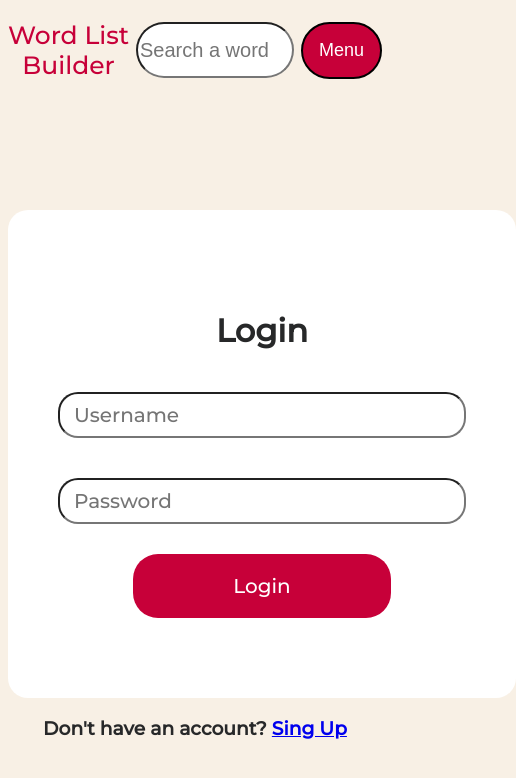
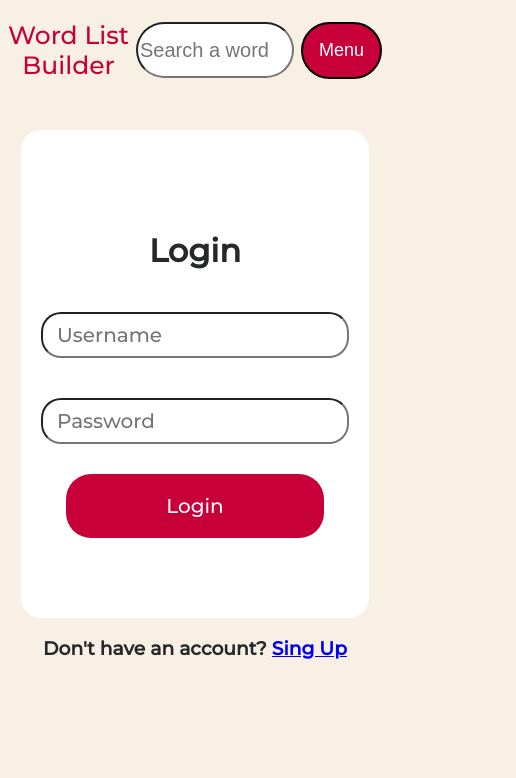
Before and after one commit to UygarDeniz/Word-List-App, a React (Vite) app in the folder client/: page /login in a window 390 px wide. Shown: the top 778 px of the page, 516 px wide, since content can reach past the window. Built offline with nearby package versions, Linux system fonts and the light colour scheme.

Commit message:
make login form responsive

```diff
--- a/client/src/pages/Test.jsx
+++ b/client/src/pages/Test.jsx
@@ -39,8 +39,8 @@ function Test() {
   }
 
   function handlePlayAgain() {
+    setCurrentQuestion(0);
     setGameEnd(false);
-    setCurrentQuestion(0);
     setScore({true: 0, false: 0});
   }
 
@@ -71,7 +71,7 @@ function Test() {
           </div>
           : <div className="game-end">
                 <h1>Game Ended</h1>
-                <Button text="Play Again" onClick={handlePlayAgain}/>
+                <button className="btn" onClick={handlePlayAgain}>Play Again</button>
           </div>}
         </div>
       </main>
--- a/client/src/styles/style.css
+++ b/client/src/styles/style.css
@@ -311,6 +311,11 @@ body {
   }
 }
 @media (max-width: 558px) {
+
+  .login-form {
+    padding: 80px 20px;
+
+  }
   .questions {
     min-width: 400px;
     height: 100px;
@@ -339,6 +344,16 @@ body {
   .landing-search {
     width: 400px;
   }
+  .login-form {
+    padding: 80px 20px;
+
+  }
+  .login-form input {
+    width: 300px;
+  }
+  .login-container{
+    margin-top: 50px;
+  }
 }
 
 
```
